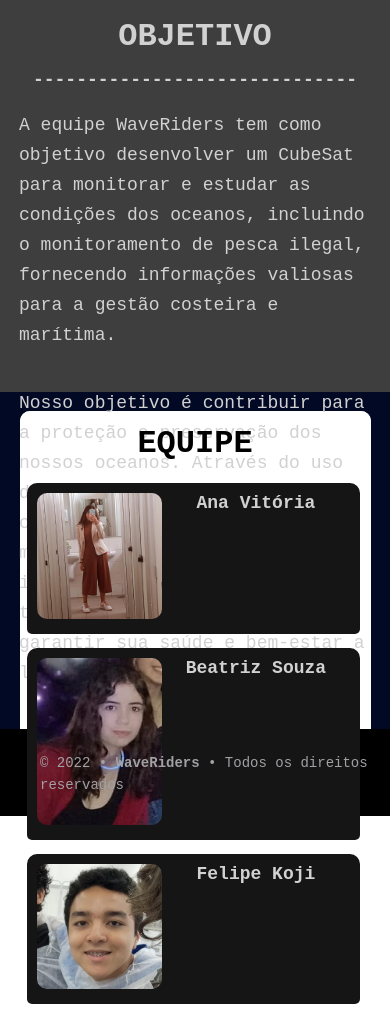
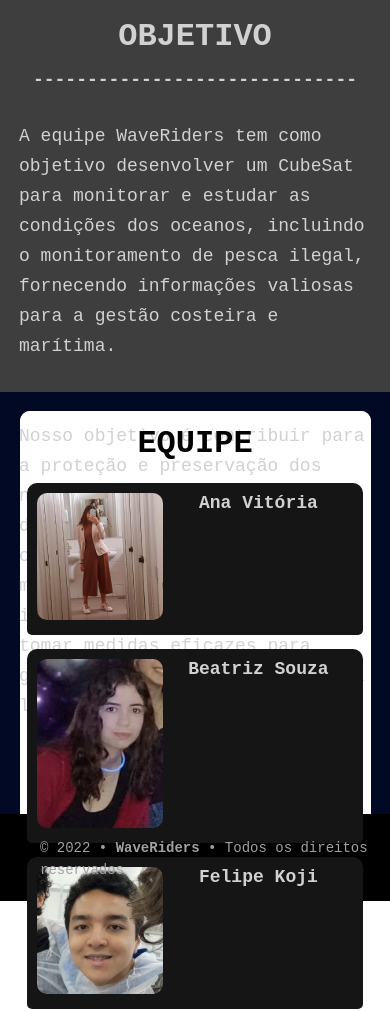
Before and after one commit to felitrix/Azul-Sat, a plain HTML site: page index.html in a window 390 px wide. Shown: the part 849-1860 px from the top of the page. Drawn offline with Linux system fonts and the light colour scheme; a web font is replaced by a local one.

Commit message:
Update rwd.css

```diff
--- a/css/rwd.css
+++ b/css/rwd.css
@@ -57,18 +57,18 @@
   font-size: 1.125rem;
   line-height: 1.875rem;
   padding-top: 1.25rem;
-  margin: 0 3%;
+  margin: 3%;
 }
 
 /*Texto da equipe*/
 .cont-equip {
   min-height: 3.375rem;
-  max-height: 40%;
+  max-height: 50%;
   padding: 5%;
 }
 /*Container*/
 .equip {
-  margin: 0 auto;
+  margin: 0;
 }
 
 .text-equi {
@@ -83,7 +83,7 @@
   border-bottom-right-radius: .3125rem;
   margin: 2%;
   min-width: 2%;
-  width: 95%;
+  width: 96%;
   height: auto;
 }
 
```
